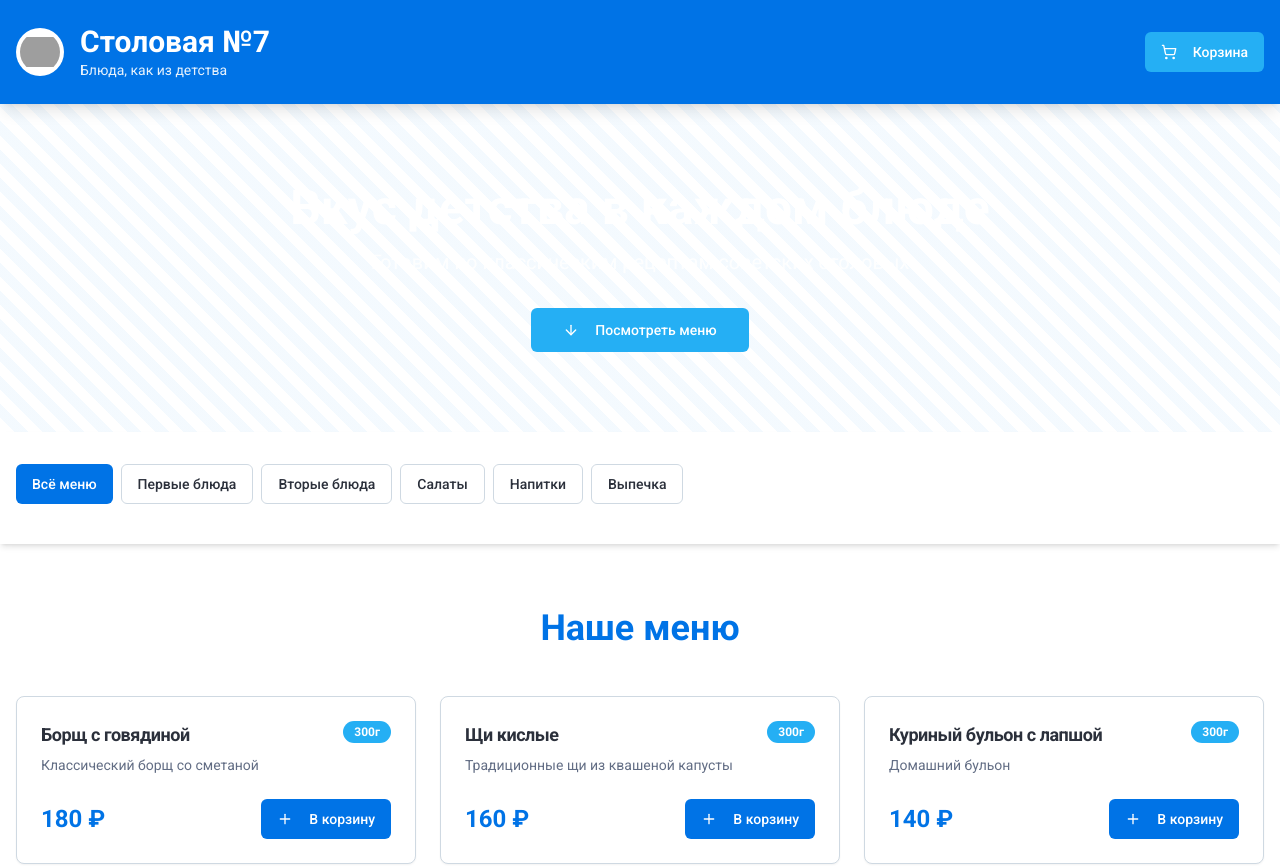
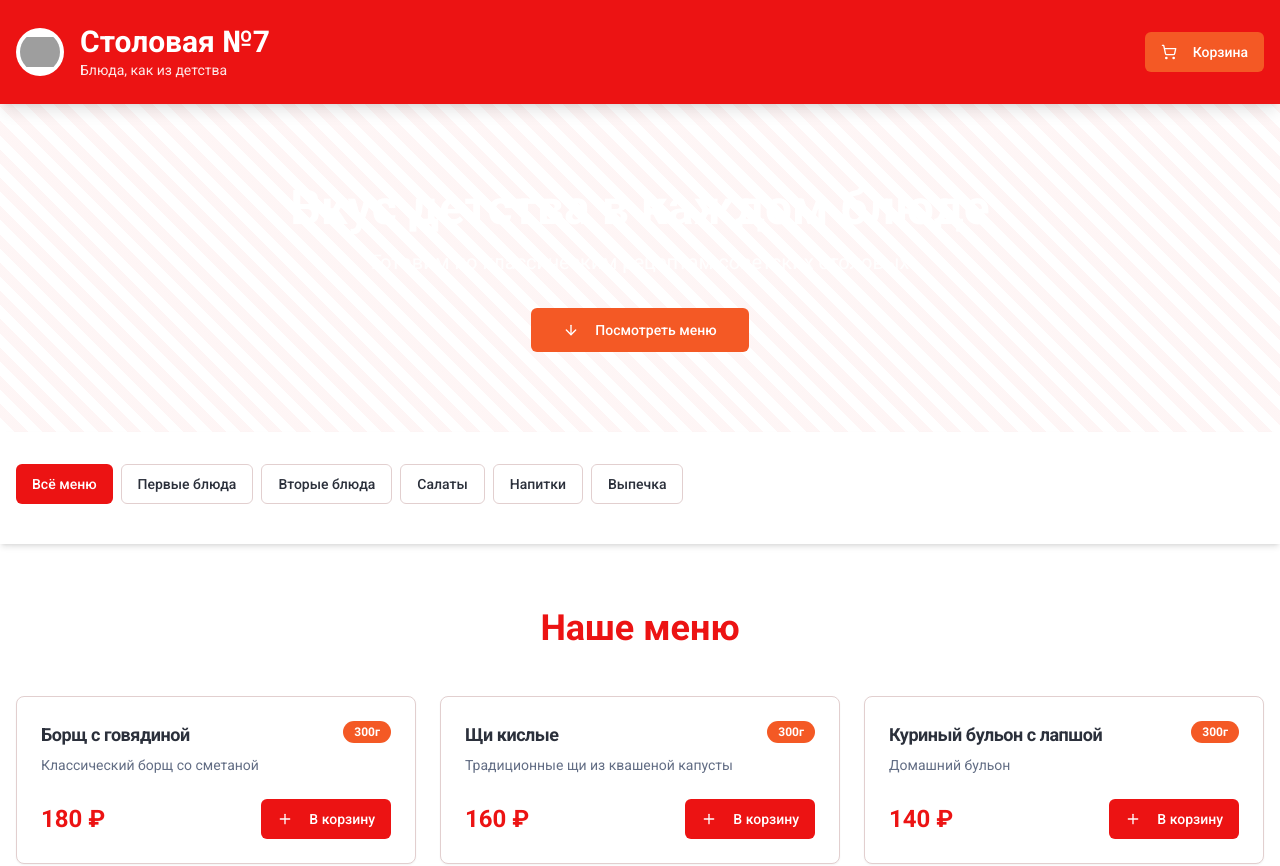
Before and after one commit to pr-poehali-dev/online-dining-ussr, a React (Vite) app: page / in a window 1280 px wide. Shown: the top 866 px of the page. Built offline with nearby package versions, Linux system fonts and the light colour scheme; grey boxes are pictures that could not be loaded.

Commit message:
Замена синего на красный

```diff
--- a/src/index.css
+++ b/src/index.css
@@ -15,24 +15,24 @@
     --popover: 0 0% 100%;
     --popover-foreground: 220 15% 20%;
 
-    --primary: 210 100% 45%;
+    --primary: 0 85% 50%;
     --primary-foreground: 0 0% 100%;
 
-    --secondary: 200 90% 55%;
+    --secondary: 15 90% 55%;
     --secondary-foreground: 0 0% 100%;
 
-    --muted: 210 30% 94%;
+    --muted: 0 30% 94%;
     --muted-foreground: 220 15% 45%;
 
-    --accent: 195 100% 50%;
-    --accent-foreground: 220 15% 20%;
+    --accent: 0 100% 60%;
+    --accent-foreground: 0 0% 100%;
 
     --destructive: 0 84.2% 60.2%;
     --destructive-foreground: 0 0% 98%;
 
-    --border: 210 25% 85%;
-    --input: 210 25% 85%;
-    --ring: 210 100% 45%;
+    --border: 0 25% 85%;
+    --input: 0 25% 85%;
+    --ring: 0 85% 50%;
 
     --radius: 0.5rem;
 
@@ -108,8 +108,8 @@
       45deg,
       transparent,
       transparent 10px,
-      rgba(33, 150, 243, 0.05) 10px,
-      rgba(33, 150, 243, 0.05) 20px
+      rgba(239, 68, 68, 0.05) 10px,
+      rgba(239, 68, 68, 0.05) 20px
     );
   }
 
```
